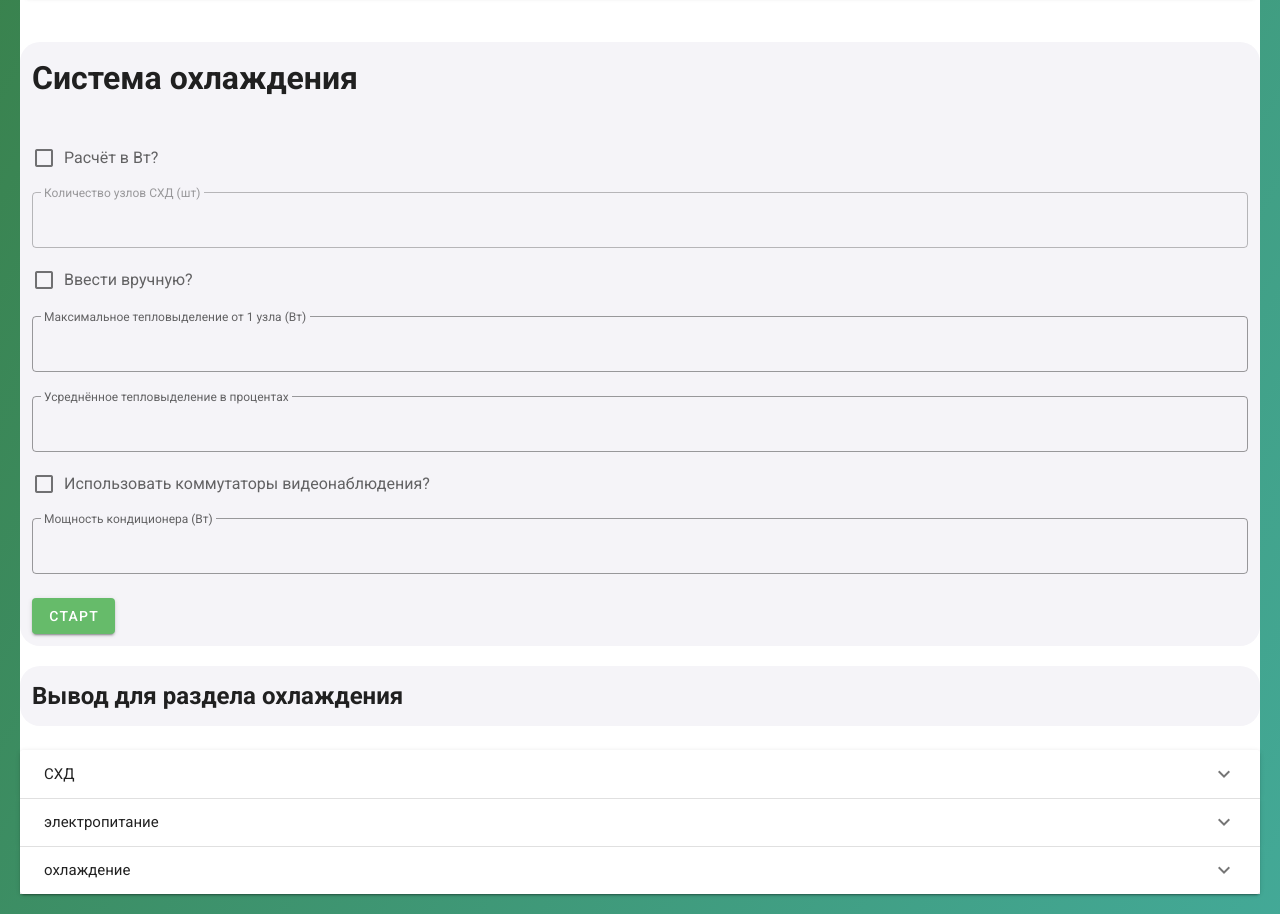
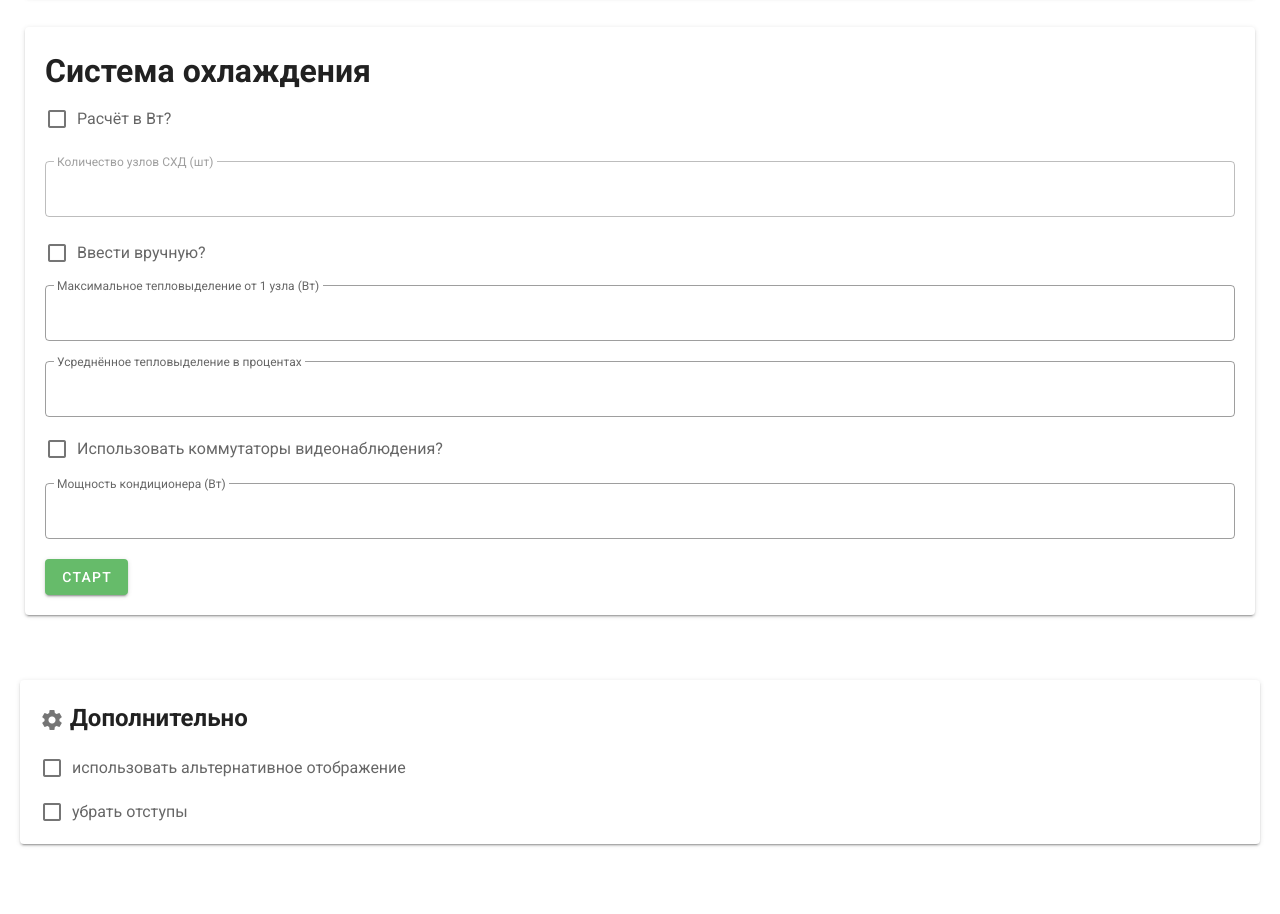
Before and after one commit to Axm749/PD_VUE_2, a Vue app: page / in a window 1280 px wide. Shown: the part 1098-2012 px from the top of the page. After the commit the page ends 1962 px from the top, so only its background shows below. Built offline with nearby package versions, Linux system fonts and the light colour scheme.

Commit message:
UI enhancements

```diff
--- a/src/App.vue
+++ b/src/App.vue
@@ -1,6 +1,11 @@
 <template>
-  <v-app>
+  <v-app
 
+  >
+    <div
+      v-if="!regularView"
+      :class="margins === true ? 'ma-0' : 'ma-5'"
+    >
       <shd
       @Power="getpower"
       @Usli="getUsli"
@@ -13,7 +18,12 @@
       <condition
       ref="nusli"
       />
+    </div>
 
+    <div
+      v-if="regularView"
+      :class="margins === true ? 'ma-0' : 'ma-5'"
+    >
       <v-expansion-panels
         class="mt-6"
         multiple
@@ -49,6 +59,31 @@
         </v-expansion-panel>
 
       </v-expansion-panels>
+    </div>
+
+    <v-card
+      :class="margins === true ? 'ma-0 mt-5 pa-5' : 'ma-5 mt-5 pa-5'"
+    >
+      <h2>
+        <v-icon>mdi-cog</v-icon>
+        Дополнительно
+      </h2>
+      <v-checkbox
+        info
+        hide-details
+        label="использовать альтернативное отображение"
+        v-model="regularView"
+      />
+      <v-checkbox
+        info
+        hide-details
+        label="убрать отступы"
+        v-model="margins"
+      />
+    </v-card>
+
+
+
 
   </v-app>
 </template>
@@ -70,7 +105,8 @@ export default {
   },
 
   data: () => ({
-    //
+    regularView: false,
+    margins: false,
   }),
 
   methods:{
@@ -88,7 +124,7 @@ export default {
 
 body{
   margin: 0;
-    padding: 20px;
+    padding: 0px;
     width: 100%;
     height: 100%;
     background-size: 200% 200%;
--- a/src/components/condition.vue
+++ b/src/components/condition.vue
@@ -1,12 +1,13 @@
 <template>
-    <div>
-    <v-container fluid>
+    <div class="module_bg">
+    <v-card class="pa-5">
         <h1>Система охлаждения</h1>
-        <br>
+
         <v-checkbox
             label="Расчёт в Вт?"
-        v-model="WatOpt">
-        </v-checkbox>
+            v-model="WatOpt"
+            class="mt-2"
+        />
         <v-text-field
             :disabled="Usli_self == false "
             type="number"
@@ -17,15 +18,17 @@
             :rules="rule"
             hide-details="auto"
             v-model.number="Usli_shd"
-        ></v-text-field>
+            class="mt-2"
+        />
         <v-checkbox
             info
             hide-details
             label="Ввести вручную?"
             v-model="Usli_self"
-        >
-        </v-checkbox>
-        <br>
+            class="mt-5"
+        />
+
+
         <v-text-field
             type="number"
             outlined
@@ -35,8 +38,8 @@
             :rules="rule"
             hide-details="auto"
             v-model.number="Heat"
-        ></v-text-field>
-        <br>
+            class="mt-5"
+        />
         <v-text-field
             type="number"
             outlined
@@ -46,11 +49,12 @@
             :rules="rule"
             hide-details="auto"
             v-model.number="K_sred"
-        ></v-text-field>
+            class="mt-5"
+        />
         <v-checkbox
             label="Использовать коммутаторы видеонаблюдения?"
             v-on:change="komutat_Opt"
-        ></v-checkbox>
+        />
 
         <div v-if="komutat_opt">
             <v-text-field
@@ -73,8 +77,8 @@
             :rules="rule"
             hide-details="auto"
             v-model.number="komutat_yadr"
-        ></v-text-field>
-        <br>
+            class="mt-5"
+        />
         <v-text-field
             type="number"
             outlined
@@ -84,8 +88,8 @@
             :rules="rule"
             hide-details="auto"
             v-model.number="count_dost"
-        ></v-text-field>
-        <br>
+            class="mt-5"
+        />
         <v-text-field
             type="number"
             outlined
@@ -95,8 +99,8 @@
             :rules="rule"
             hide-details="auto"
             v-model.number="komutat_dost"
-        ></v-text-field>
-        <br>
+            class="mt-5"
+        />
     </div>
         <v-text-field
             type="number"
@@ -107,16 +111,25 @@
             :rules="rule"
             hide-details="auto"
             v-model.number="condition"
-        ></v-text-field>
-        <br>
-        <v-btn @click="start" color="primary">Старт</v-btn>
-    </v-container>
-    <v-container fluid>
-        <h2>Вывод для раздела охлаждения</h2>
-        <div v-show="started">
-            <p>Необходимое число кондиционеров: {{ final_result }} шт</p>
-        </div>
-    </v-container>
+        />
+        <v-btn
+            @click="start"
+            color="primary"
+            class="mt-5"
+        >Старт</v-btn>
+
+    </v-card>
+    <v-card
+        class="pa-5 mt-5"
+        v-show="started"
+    >
+        <h2>Необходимое число кондиционеров: </h2>
+        <p><strong>{{ final_result }} шт.</strong></p>
+        <v-btn
+          @click="started=false"
+          class="mt-2"
+        >скрыть</v-btn>
+    </v-card>
     </div>
 </template>
 
--- a/src/components/power.vue
+++ b/src/components/power.vue
@@ -78,7 +78,7 @@
         v-show="started"
     >
         <h2>Время работы устройства:</h2>
-        <p><strong>{{ result }}, ч</strong></p>
+        <p><strong>{{ result }}, ч.</strong></p>
         <v-btn
           @click="started=false"
           class="mt-2"
```
Lines whose indentation alone changed are shown as unchanged.
